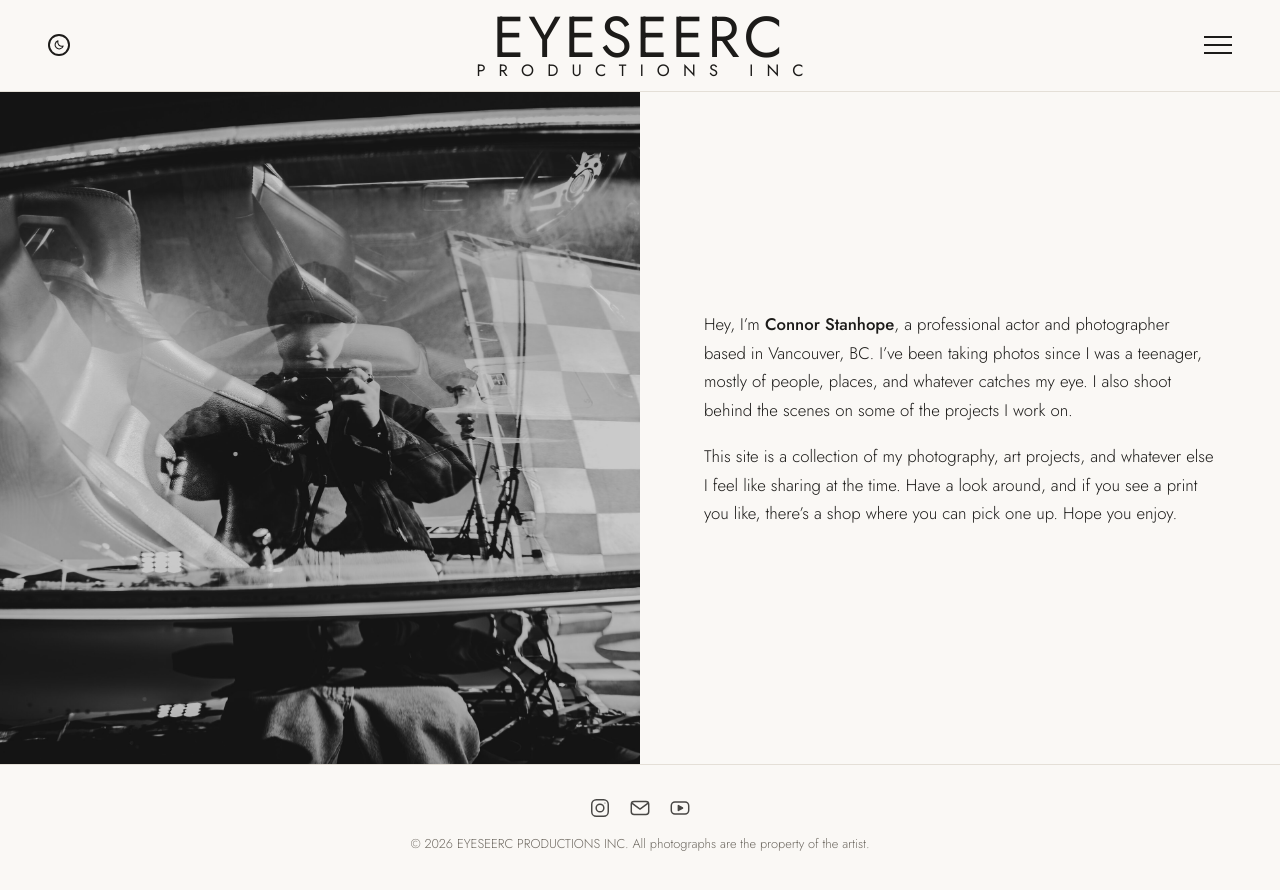
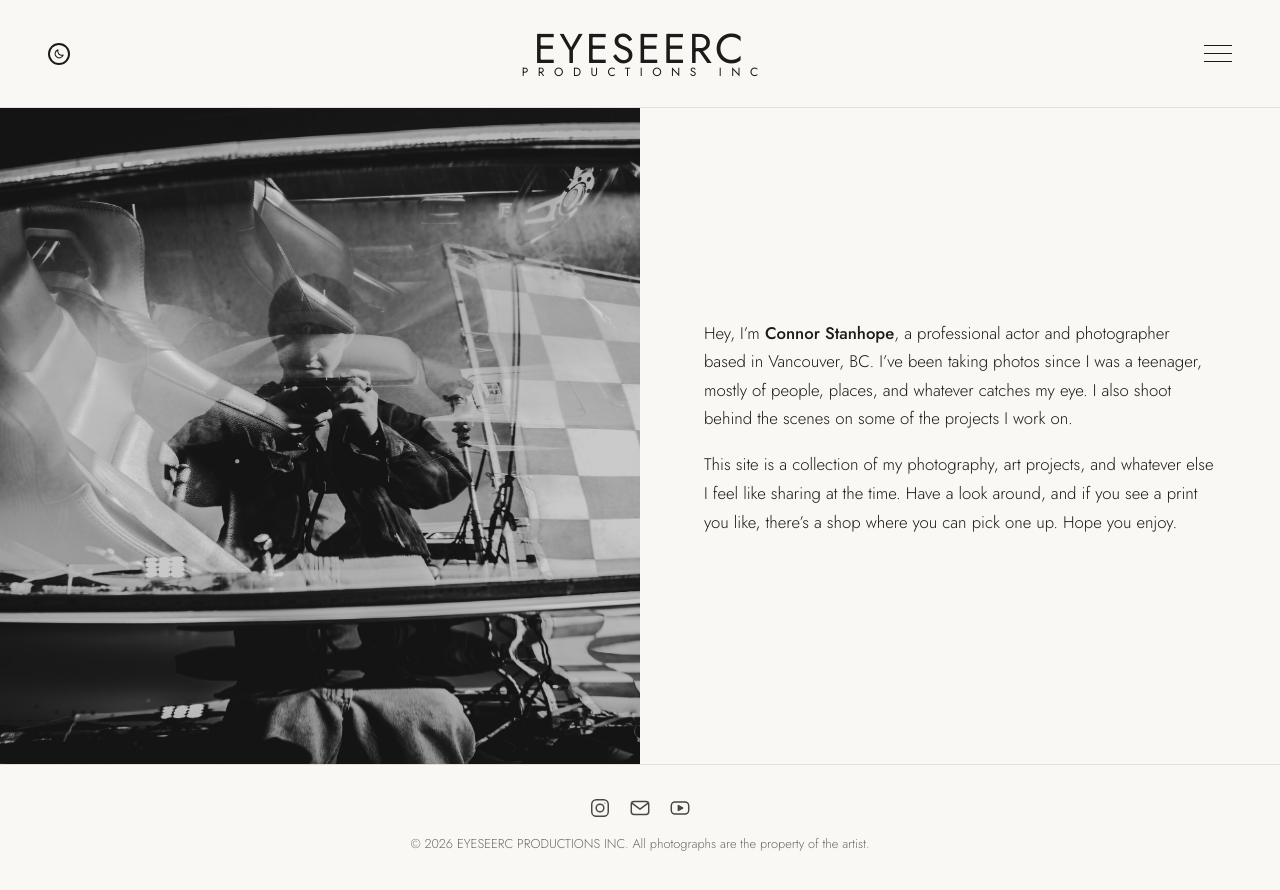
Before and after one commit to eyeseerc0310/Eyeseerc-website-, a Jekyll site: the page built from index.md, in a window 1280 px wide. Shown: the top 890 px of the page. Built offline with Jekyll 4.4.1, drawn with Linux system fonts in a browser that asks for light colours.

Commit message:
Desktop header: back to the previous size (2.6rem name)
Co-Authored-By: Claude Opus 5.5 <noreply@anthropic.com>
Claude-Session: https://claude.ai/code/session_01LHh8gAFuLZhbd4VQysaiwQ

```diff
--- a/assets/css/style.css
+++ b/assets/css/style.css
@@ -249,12 +249,12 @@ html.theme-fading .theme-toggle * { transition: none !important; }
 }
 
 /* computers and iPads: laid out like phones (light/dark button on the left,
-   EYESEERC in the middle, menu on the right), with a big name that nearly fills the header bar */
+   EYESEERC in the middle, menu on the right), with a bigger header */
 @media (min-width: 761px) {
-  .site-header { display: grid; grid-template-columns: 1fr auto 1fr; align-items: center; padding-top: .75rem; padding-bottom: .75rem; }
+  .site-header { display: grid; grid-template-columns: 1fr auto 1fr; align-items: center; padding-top: 1.85rem; padding-bottom: 1.85rem; }
   .header-actions { display: contents; }
   .theme-toggle { grid-column: 1; grid-row: 1; justify-self: start; }
-  .brand { grid-column: 2; grid-row: 1; justify-self: center; font-size: 3.6rem; }
+  .brand { grid-column: 2; grid-row: 1; justify-self: center; font-size: 2.6rem; }
   .nav-toggle { grid-column: 3; grid-row: 1; justify-self: end; }
   .theme-toggle, .theme-toggle svg { width: 22px; height: 22px; }
   .nav-toggle .bars { width: 28px; height: 18px; }
```
